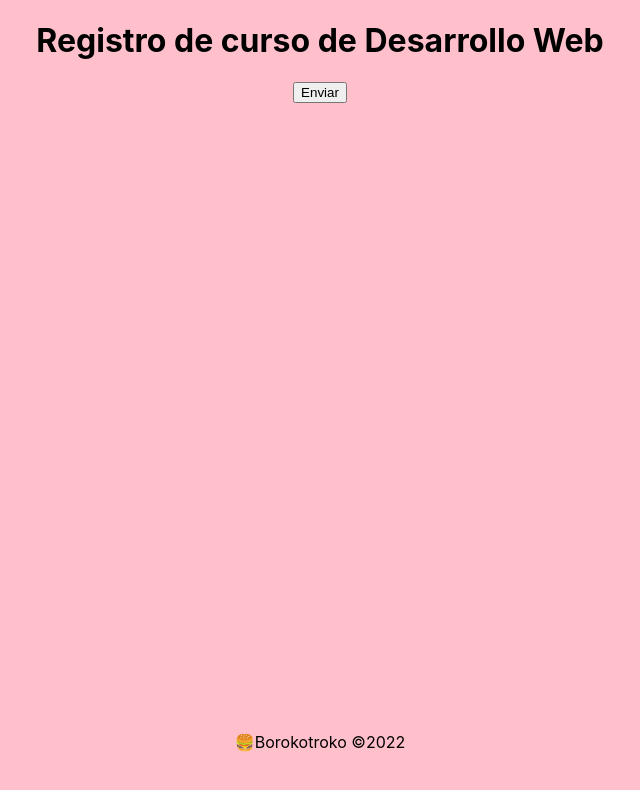
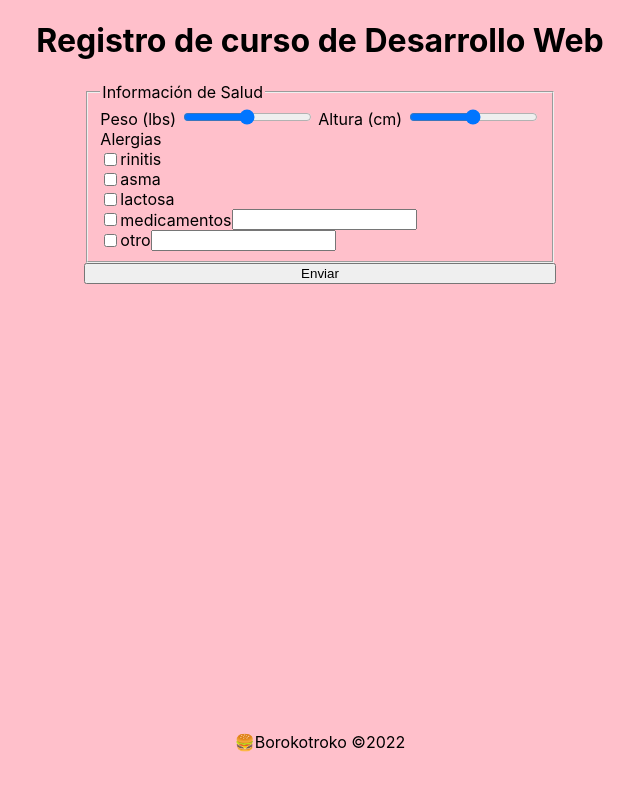
Before and after one commit to eivaremir/Practica-de-Desarrollo-Web-utp, a website: page index.html in a window 1280 px wide. Shown: the whole page, without its empty margins (320-960 px from the left). Drawn offline with Linux system fonts and the light colour scheme.

Commit message:
alergias

```diff
--- a/index.html
+++ b/index.html
@@ -9,9 +9,8 @@
   <body
     style="
       background-color: pink;
-            font-family: -apple-system, BlinkMacSystemFont, 'Segoe UI', Roboto,
-                Oxygen, Ubuntu, Cantarell, 'Open Sans', 'Helvetica Neue',
-                sans-serif;
+      font-family: -apple-system, BlinkMacSystemFont, 'Segoe UI', Roboto, Oxygen,
+        Ubuntu, Cantarell, 'Open Sans', 'Helvetica Neue', sans-serif;
       height: 100vh;
       display: flex;
       flex-direction: column;
@@ -19,9 +18,7 @@
     "
   >
     <header>
-            <h1 style="text-align: center">
-                Registro de curso de Desarrollo Web
-            </h1>
+      <h1 style="text-align: center">Registro de curso de Desarrollo Web</h1>
     </header>
 
     <form
@@ -35,6 +32,56 @@
       <!--  -->
 
       <!--  -->
+      <fieldset>
+        <legend>Información de Salud</legend>
+        <label>Peso (lbs)</label>
+        <input type="range" id="points" name="points" min="0" max="300" />
+        <label>Altura (cm)</label>
+        <input type="range" id="points" name="points" min="0" max="200" />
+        <div style="display: flex; flex-direction: column">
+          <label>Alergias</label>
+          <div style="display: flex; align-items: center">
+            <input
+              type="checkbox"
+              id="rinitis"
+              name="rinitis"
+              value="rinitis"
+            />
+            <label for="rinitis">rinitis</label>
+          </div>
+          <div style="display: flex; align-items: center">
+            <input type="checkbox" id="asma" name="asma" value="asma" />
+            <label for="asma">asma</label>
+          </div>
+          <div style="display: flex; align-items: center">
+            <input
+              type="checkbox"
+              id="lactosa"
+              name="lactosa"
+              value="lactosa"
+            />
+            <label for="lactosa">lactosa</label>
+          </div>
+          <div style="display: flex; align-items: center">
+            <input
+              type="checkbox"
+              id="medicamentos"
+              name="medicamentos"
+              value="medicamentos"
+            />
+            <label for="medicamentos">medicamentos</label>
+            <input type="text" />
+          </div>
+          <div style="display: flex">
+            <input type="checkbox" id="otro" name="otro" value="otro" />
+            <label for="otro">otro</label>
+            <input type="text" />
+          </div>
+          <!--•	Medicamentos, especificar (cuadro de texto)
+•	Otro, especificar (cuadro de texto)
+-->
+        </div>
+      </fieldset>
 
       <!--  -->
 
```
Also changed, not shown: 2 other files. Lines whose indentation alone changed are shown as unchanged.
